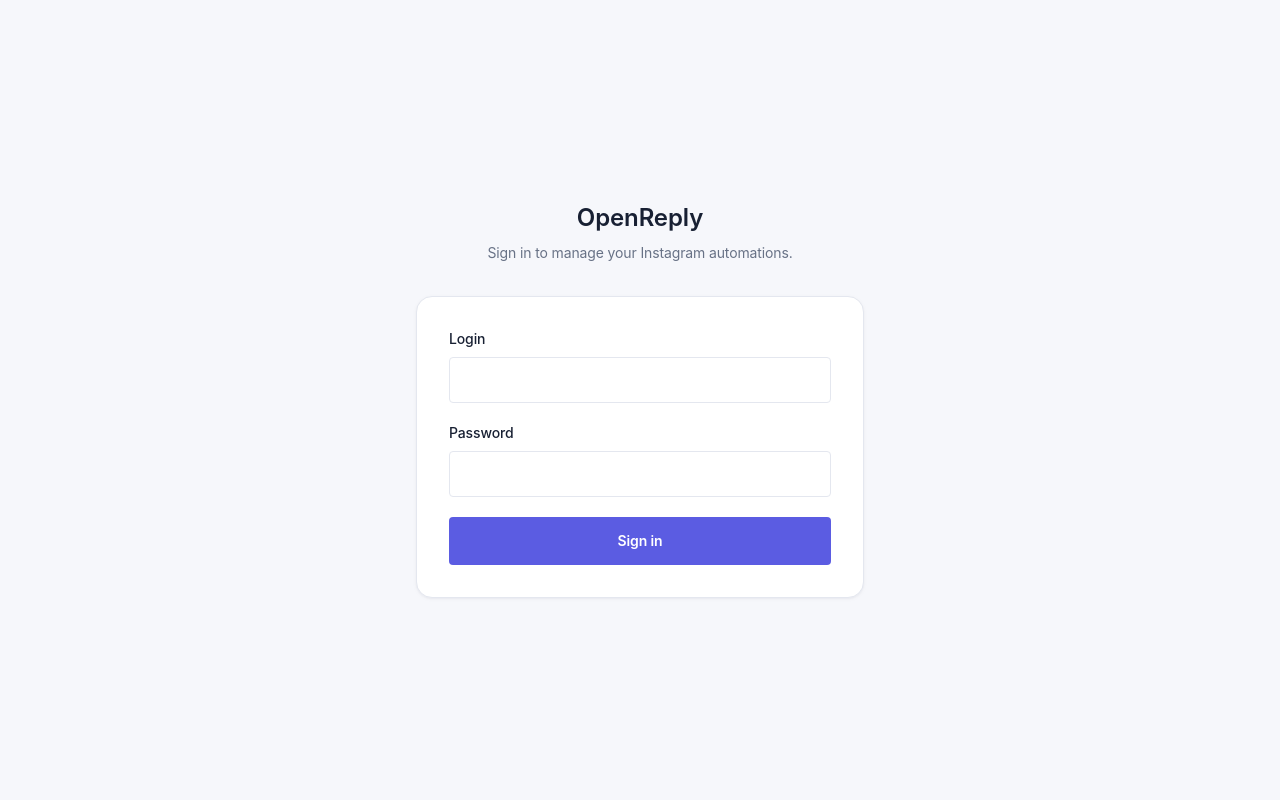
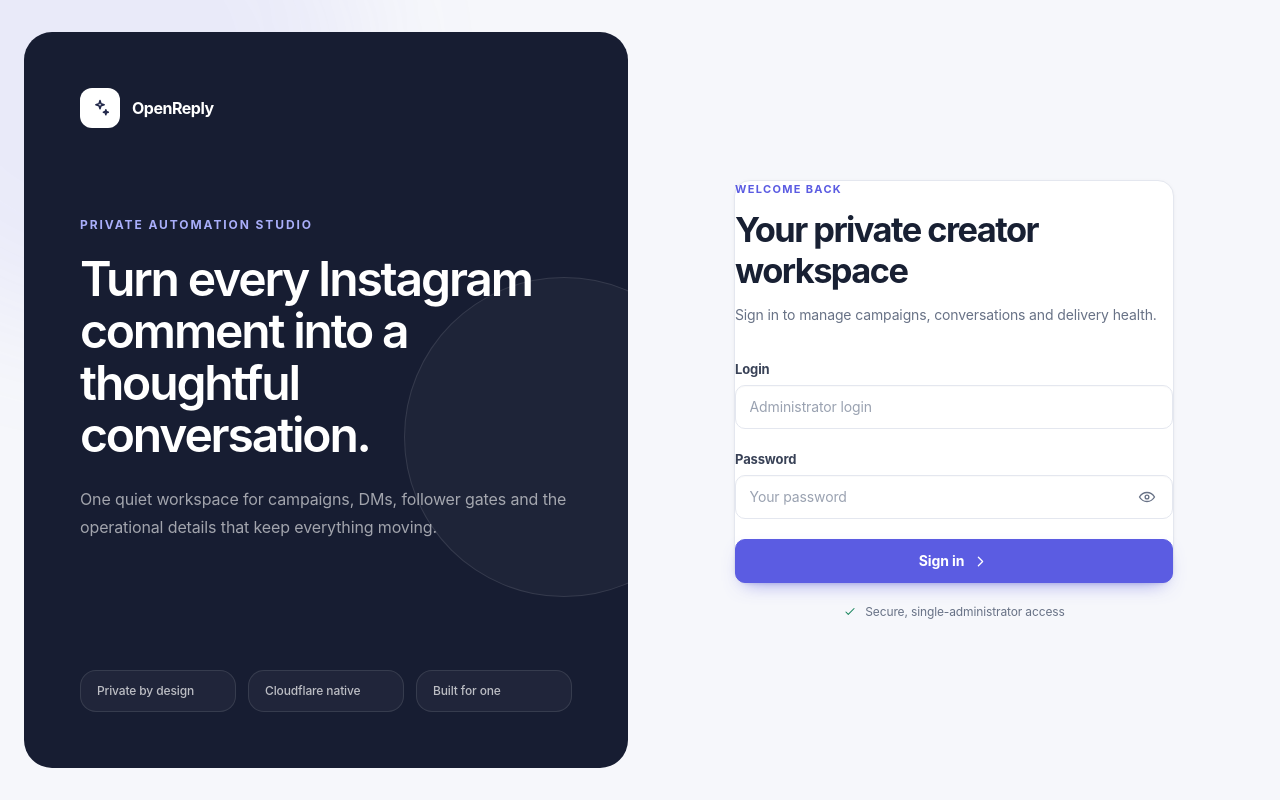
Before and after one commit to delta240mvt/InstaScaler, a Next.js app: page /login in a window 1280 px wide. Built offline with nearby package versions, Linux system fonts and the light colour scheme.

Commit message:
feat: polish navigation and login UIX

```diff
--- a/app/layout.tsx
+++ b/app/layout.tsx
@@ -12,7 +12,7 @@ export default function RootLayout({
   children: React.ReactNode;
 }>) {
   return (
-    <html lang="en" className="h-full dark">
+    <html lang="en" className="h-full">
       <body className="min-h-full bg-background text-foreground font-sans antialiased">
         {children}
       </body>
--- a/app/login/page.tsx
+++ b/app/login/page.tsx
@@ -1,37 +1,43 @@
 import AdminLoginForm from "@/components/admin-login-form";
+import { Icon } from "@/components/ui-icons";
 import { safeCallbackUrl } from "@/lib/admin-auth/callback-url";
 
-export const metadata = {
-  title: "Login - OpenReply",
-  description: "Sign in to manage Instagram comment-to-DM campaigns.",
-};
+export const metadata = { title: "Login - OpenReply", description: "Sign in to manage Instagram comment-to-DM campaigns." };
 
-export default async function LoginPage({
-  searchParams,
-}: {
-  searchParams: Promise<{
-    callbackUrl?: string;
-  }>;
-}) {
-  const params = await searchParams;
-  const callbackUrl = safeCallbackUrl(params.callbackUrl);
+export default async function LoginPage({ searchParams }: { searchParams: Promise<{ callbackUrl?: string }> }) {
+  const callbackUrl = safeCallbackUrl((await searchParams).callbackUrl);
+  return <main className="relative min-h-dvh overflow-hidden bg-[#f6f7fb] px-4 py-5 sm:px-6 sm:py-8 lg:grid lg:grid-cols-2 lg:gap-6">
+    <div aria-hidden="true" className="pointer-events-none absolute -left-40 -top-48 h-[520px] w-[520px] rounded-full bg-accent/8 blur-3xl" />
+    <section className="relative hidden overflow-hidden rounded-[28px] bg-[#171d32] p-10 text-white lg:flex lg:min-h-[calc(100dvh-4rem)] lg:flex-col lg:justify-between xl:p-14">
+      <div aria-hidden="true" className="absolute -right-24 top-1/3 h-80 w-80 rounded-full border border-white/10 bg-white/[0.03]" />
+      <div className="relative flex items-center gap-3">
+        <span className="grid h-10 w-10 place-items-center rounded-xl bg-white text-[#22284a]"><Icon name="sparkles" size={20} /></span>
+        <span className="text-base font-bold tracking-[-0.03em]">OpenReply</span>
+      </div>
+      <div className="relative max-w-xl pb-10">
+        <p className="mb-5 text-xs font-bold uppercase tracking-[0.16em] text-[#a9aefa]">Private automation studio</p>
+        <h1 className="text-4xl font-semibold leading-[1.08] tracking-[-0.045em] xl:text-5xl">Turn every Instagram comment into a thoughtful conversation.</h1>
+        <p className="mt-6 max-w-lg text-base leading-7 text-white/60">One quiet workspace for campaigns, DMs, follower gates and the operational details that keep everything moving.</p>
+      </div>
+      <div className="relative grid grid-cols-3 gap-3">
+        {["Private by design", "Cloudflare native", "Built for one"].map((label) => <div key={label} className="rounded-2xl border border-white/10 bg-white/[0.04] px-4 py-3 text-xs font-medium text-white/70">{label}</div>)}
+      </div>
+    </section>
 
-  return (
-    <div className="min-h-screen flex items-center justify-center px-6">
-      <div className="w-full max-w-md">
-        <div className="text-center mb-8">
-          <h1 className="text-2xl font-semibold text-foreground">
-            OpenReply
-          </h1>
-          <p className="text-muted text-sm leading-relaxed mt-2">
-            Sign in to manage your Instagram automations.
-          </p>
+    <section className="relative flex min-h-[calc(100dvh-2.5rem)] items-center justify-center py-6 lg:min-h-0 lg:py-0">
+      <div className="w-full max-w-[440px]">
+        <div className="mb-8 flex items-center gap-3 lg:hidden">
+          <span className="grid h-10 w-10 place-items-center rounded-xl bg-accent text-white shadow-lg shadow-accent/20"><Icon name="sparkles" size={19} /></span>
+          <span className="text-base font-bold tracking-[-0.03em]">OpenReply</span>
         </div>
-
-        <div className="panel rounded p-8 shadow-black/40">
-          <AdminLoginForm callbackUrl={callbackUrl} />
+        <div className="app-card p-5 shadow-[var(--app-shadow-lg)] sm:p-8 lg:border-0 lg:bg-transparent lg:p-0 lg:shadow-none">
+          <p className="app-kicker">Welcome back</p>
+          <h2 className="mt-3 text-3xl font-bold tracking-[-0.045em] text-foreground sm:text-[2.15rem]">Your private creator workspace</h2>
+          <p className="mt-3 text-sm leading-6 text-muted">Sign in to manage campaigns, conversations and delivery health.</p>
+          <div className="mt-8"><AdminLoginForm callbackUrl={callbackUrl} /></div>
         </div>
+        <p className="mt-5 flex items-center justify-center gap-2 text-center text-xs text-muted"><Icon name="check" size={14} className="text-success" />Secure, single-administrator access</p>
       </div>
-    </div>
-  );
+    </section>
+  </main>;
 }
--- a/components/admin-login-form.tsx
+++ b/components/admin-login-form.tsx
@@ -5,6 +5,7 @@ import { useState } from "react";
 import { createCoreApi } from "@/lib/core-api/client";
 import { CoreApiError } from "@/lib/core-api/errors";
 import { safeCallbackUrl } from "@/lib/admin-auth/callback-url";
+import { Icon } from "@/components/ui-icons";
 
 export function validateAdminCredentials(login: string, password: string): string | null {
   return login.trim() && password ? null : "Enter login and password.";
@@ -25,6 +26,7 @@ export default function AdminLoginForm({ callbackUrl }: { callbackUrl?: string }
   const [password, setPassword] = useState("");
   const [error, setError] = useState<string | null>(null);
   const [submitting, setSubmitting] = useState(false);
+  const [showPassword, setShowPassword] = useState(false);
 
   async function submit(event: React.FormEvent<HTMLFormElement>) {
     event.preventDefault();
@@ -49,8 +51,8 @@ export default function AdminLoginForm({ callbackUrl }: { callbackUrl?: string }
 
   return (
     <form onSubmit={submit} className="space-y-5" noValidate>
-      <div className="space-y-2">
-        <label htmlFor="login" className="block text-sm font-medium text-foreground">Login</label>
+      <div className="space-y-1.5">
+        <label htmlFor="login" className="app-label">Login</label>
         <input
           id="login"
           name="login"
@@ -58,29 +60,27 @@ export default function AdminLoginForm({ callbackUrl }: { callbackUrl?: string }
           onChange={(event) => setLogin(event.target.value)}
           autoComplete="username"
           required
-          className="w-full rounded border border-border bg-surface px-4 py-3 text-sm text-foreground outline-none transition-colors focus:border-accent/40"
+          placeholder="Administrator login"
+          className="app-field"
         />
       </div>
-      <div className="space-y-2">
-        <label htmlFor="password" className="block text-sm font-medium text-foreground">Password</label>
-        <input
-          id="password"
-          name="password"
-          type="password"
-          value={password}
-          onChange={(event) => setPassword(event.target.value)}
-          autoComplete="current-password"
-          required
-          className="w-full rounded border border-border bg-surface px-4 py-3 text-sm text-foreground outline-none transition-colors focus:border-accent/40"
-        />
+      <div className="space-y-1.5">
+        <label htmlFor="password" className="app-label">Password</label>
+        <div className="relative">
+          <input id="password" name="password" type={showPassword ? "text" : "password"} value={password} onChange={(event) => setPassword(event.target.value)} autoComplete="current-password" required placeholder="Your password" className="app-field pr-12" />
+          <button type="button" onClick={() => setShowPassword((visible) => !visible)} aria-label={showPassword ? "Hide password" : "Show password"} className="absolute right-1 top-1/2 grid min-h-11 min-w-11 -translate-y-1/2 place-items-center rounded-lg text-muted hover:bg-surface-hover hover:text-foreground">
+            <Icon name="eye" size={18} className={showPassword ? "hidden" : "block"} />
+            <Icon name="eyeOff" size={18} className={showPassword ? "block" : "hidden"} />
+          </button>
+        </div>
       </div>
-      {error && <p role="alert" className="text-sm text-error">{error}</p>}
+      {error && <p role="alert" className="flex items-start gap-2 rounded-xl border border-error/15 bg-error/6 px-3 py-2.5 text-sm text-error"><Icon name="alert" size={16} className="mt-0.5 shrink-0" />{error}</p>}
       <button
         type="submit"
         disabled={submitting}
-        className="inline-flex w-full items-center justify-center rounded bg-accent px-6 py-3.5 text-sm font-semibold text-white transition-colors hover:bg-accent-hover disabled:opacity-50"
+        className="app-button app-button-primary w-full"
       >
-        {submitting ? "Signing in..." : "Sign in"}
+        {submitting ? <><span className="h-4 w-4 animate-spin rounded-full border-2 border-white/35 border-t-white" />Signing in...</> : <>Sign in<Icon name="arrowRight" size={17} /></>}
       </button>
     </form>
   );
--- a/components/dashboard-shell.tsx
+++ b/components/dashboard-shell.tsx
@@ -30,7 +30,7 @@ export default function DashboardShell({
       .catch(() => { router.replace("/login"); router.refresh(); });
   }, [router]);
 
-  if (!sessionChecked) return <div className="min-h-dvh bg-background" aria-label="Checking session" />;
+  if (!sessionChecked) return <div className="flex min-h-dvh items-center justify-center bg-background" aria-label="Checking session"><div className="h-8 w-8 animate-spin rounded-full border-2 border-border border-t-accent" /></div>;
 
   return (
     // h-dvh, not h-screen: on mobile browsers the URL bar eats into 100vh, which
@@ -49,7 +49,7 @@ export default function DashboardShell({
         />
 
         <main className="flex-1 overflow-y-auto">
-          <div className="px-4 lg:px-8 py-5 sm:py-6 max-w-7xl mx-auto">
+          <div className="mx-auto w-full max-w-[1440px] px-3 py-5 sm:px-6 sm:py-7 lg:px-8 lg:py-8">
             {children}
           </div>
         </main>
--- a/components/sidebar.tsx
+++ b/components/sidebar.tsx
@@ -1,89 +1,90 @@
 "use client";
-
-/**
- * Sidebar Navigation
- *
- * Text-only navigation for the single administrator.
- */
 
 import Link from "next/link";
 import { usePathname } from "next/navigation";
+import { useEffect } from "react";
+import { Icon, type IconName } from "@/components/ui-icons";
 
-const navItems = [
-  { label: "Dashboard", href: "/dashboard" },
-  { label: "Overview", href: "/overview" },
-  { label: "Inbox", href: "/inbox" },
-  { label: "Campaigns", href: "/campaigns" },
-  { label: "DM Logs", href: "/logs" },
-  { label: "Settings", href: "/settings" },
-  { label: "Diagnostics", href: "/diagnostics" },
+const navGroups: Array<{ label: string; items: Array<{ label: string; href: string; icon: IconName }> }> = [
+  { label: "Workspace", items: [
+    { label: "Dashboard", href: "/dashboard", icon: "dashboard" },
+    { label: "Overview", href: "/overview", icon: "overview" },
+    { label: "Inbox", href: "/inbox", icon: "inbox" },
+    { label: "Campaigns", href: "/campaigns", icon: "campaigns" },
+  ] },
+  { label: "Operations", items: [
+    { label: "DM Logs", href: "/logs", icon: "logs" },
+    { label: "Diagnostics", href: "/diagnostics", icon: "diagnostics" },
+    { label: "Settings", href: "/settings", icon: "settings" },
+  ] },
 ];
 
-interface SidebarProps {
-  isOpen: boolean;
-  onClose: () => void;
-}
+interface SidebarProps { isOpen: boolean; onClose: () => void }
 
-export default function Sidebar({
-  isOpen,
-  onClose,
-}: SidebarProps) {
+export default function Sidebar({ isOpen, onClose }: SidebarProps) {
   const pathname = usePathname();
 
-  return (
-    <>
-      {/* Mobile overlay */}
-      {isOpen && (
-        <div
-          className="fixed inset-0 z-40 bg-black/60 lg:hidden"
+  useEffect(() => {
+    if (!isOpen) return;
+    const onKeyDown = (event: KeyboardEvent) => { if (event.key === "Escape") onClose(); };
+    document.addEventListener("keydown", onKeyDown);
+    return () => document.removeEventListener("keydown", onKeyDown);
+  }, [isOpen, onClose]);
+
+  return <>
+    <button
+      type="button"
+      aria-label="Close navigation backdrop"
+      tabIndex={isOpen ? 0 : -1}
+      className={`fixed inset-0 z-40 bg-[#11172b]/35 backdrop-blur-[2px] transition-opacity lg:hidden ${isOpen ? "opacity-100" : "pointer-events-none opacity-0"}`}
       onClick={onClose}
     />
-      )}
-
     <aside
-        className={`
-          fixed top-0 left-0 z-50 h-dvh w-64 max-w-[85vw] shrink-0 bg-surface border-r border-border flex flex-col
-          transition-transform duration-200 ease-out
-          lg:h-full lg:translate-x-0 lg:static lg:z-auto
-          ${isOpen ? "translate-x-0" : "-translate-x-full"}
-        `}
+      role={isOpen ? "dialog" : undefined}
+      aria-modal={isOpen ? true : undefined}
+      aria-label="Primary navigation"
+      className={`fixed inset-y-0 left-0 z-50 flex h-dvh w-[248px] max-w-[86vw] shrink-0 flex-col border-r border-border bg-white shadow-2xl shadow-slate-950/10 transition-transform duration-200 ease-out lg:static lg:z-auto lg:h-full lg:translate-x-0 lg:shadow-none ${isOpen ? "translate-x-0" : "-translate-x-full"}`}
     >
-        <div className="px-6 py-5 border-b border-border">
-          <Link href="/dashboard" className="text-base font-semibold">
-            OpenReply
+      <div className="flex h-20 items-center justify-between px-5">
+        <Link href="/dashboard" onClick={onClose} className="group flex min-h-11 items-center gap-3 rounded-xl pr-2">
+          <span className="grid h-9 w-9 place-items-center rounded-xl bg-accent text-white shadow-md shadow-accent/20">
+            <Icon name="sparkles" size={18} />
+          </span>
+          <span>
+            <span className="block text-[15px] font-bold tracking-[-0.03em] text-foreground">OpenReply</span>
+            <span className="block text-[10px] font-semibold uppercase tracking-[0.12em] text-muted">Creator studio</span>
+          </span>
         </Link>
+        <button type="button" aria-label="Close navigation" onClick={onClose} className="grid min-h-11 min-w-11 place-items-center rounded-xl text-muted hover:bg-surface-hover hover:text-foreground lg:hidden">
+          <Icon name="close" size={20} />
+        </button>
       </div>
 
-        <nav className="flex-1 px-3 py-4 space-y-1 overflow-y-auto">
-          {navItems.map((item) => {
-            const isActive =
-              pathname === item.href || pathname.startsWith(item.href + "/");
-            return (
-              <Link
-                key={item.href}
-                href={item.href}
-                onClick={onClose}
-                aria-current={isActive ? "page" : undefined}
-                className={`
-                  block px-3 py-2.5 rounded text-sm
-                  ${
-                    isActive
-                      ? "bg-surface-hover text-foreground font-medium"
-                      : "text-muted hover:text-foreground hover:bg-surface-hover"
-                  }
-                `}
-              >
-                {item.label}
-              </Link>
-            );
+      <nav className="flex-1 space-y-6 overflow-y-auto px-3 pb-5 pt-2" aria-label="Main menu">
+        {navGroups.map((group) => <div key={group.label}>
+          <p className="mb-2 px-3 text-[10px] font-bold uppercase tracking-[0.14em] text-[#929bad]">{group.label}</p>
+          <div className="space-y-1">
+            {group.items.map((item) => {
+              const active = pathname === item.href || pathname.startsWith(`${item.href}/`);
+              return <Link key={item.href} href={item.href} onClick={onClose} aria-current={active ? "page" : undefined} className={`group relative flex min-h-11 items-center gap-3 rounded-xl px-3 text-sm font-medium transition-colors ${active ? "bg-accent/8 text-accent" : "text-muted hover:bg-surface-hover hover:text-foreground"}`}>
+                {active && <span className="absolute inset-y-2 left-0 w-0.5 rounded-full bg-accent" />}
+                <Icon name={item.icon} size={18} className={active ? "text-accent" : "text-[#8791a4] group-hover:text-foreground"} />
+                <span>{item.label}</span>
+              </Link>;
             })}
+          </div>
+        </div>)}
       </nav>
 
-        <div className="px-5 py-4 border-t border-border">
-          <p className="text-sm text-foreground">Administrator</p>
-          <p className="text-xs text-muted">Cloudflare native</p>
+      <div className="m-3 rounded-2xl border border-border bg-[#f8f9fc] p-3.5">
+        <div className="flex items-center gap-3">
+          <span className="grid h-9 w-9 place-items-center rounded-full bg-foreground text-xs font-bold text-white">A</span>
+          <span className="min-w-0 flex-1">
+            <span className="block truncate text-xs font-semibold text-foreground">Administrator</span>
+            <span className="mt-0.5 flex items-center gap-1.5 text-[11px] text-muted"><span className="h-1.5 w-1.5 rounded-full bg-success" />Cloudflare native</span>
+          </span>
+        </div>
       </div>
     </aside>
-    </>
-  );
+  </>;
 }
--- a/components/top-bar.tsx
+++ b/components/top-bar.tsx
@@ -1,67 +1,43 @@
 "use client";
 
-/**
- * Top Bar
- *
- * Page title, mobile hamburger, and connection status.
- */
+import { usePathname } from "next/navigation";
+import { Icon } from "@/components/ui-icons";
 
-import { usePathname } from "next/navigation";
-
-const pageTitles: Record<string, string> = {
-  "/dashboard": "Dashboard",
-  "/campaigns": "Campaigns",
-  "/campaigns/new": "New Campaign",
-  "/automations": "Campaigns",
-  "/automations/new": "New Campaign",
-  "/logs": "DM Logs",
-  "/settings": "Settings",
-  "/diagnostics": "Diagnostics",
+const pageTitles: Record<string, { title: string; eyebrow: string }> = {
+  "/dashboard": { title: "Dashboard", eyebrow: "Workspace" },
+  "/overview": { title: "Instagram overview", eyebrow: "Analytics" },
+  "/inbox": { title: "Inbox", eyebrow: "Conversations" },
+  "/campaigns": { title: "Campaigns", eyebrow: "Automations" },
+  "/campaigns/new": { title: "New campaign", eyebrow: "Automations" },
+  "/automations": { title: "Campaigns", eyebrow: "Automations" },
+  "/automations/new": { title: "New campaign", eyebrow: "Automations" },
+  "/logs": { title: "DM logs", eyebrow: "Operations" },
+  "/settings": { title: "Settings", eyebrow: "Workspace" },
+  "/diagnostics": { title: "Diagnostics", eyebrow: "Operations" },
 };
 
-interface TopBarProps {
-  onMenuClick: () => void;
-  instagramUsername: string | null;
-  instagramAccountCount: number;
-}
+interface TopBarProps { onMenuClick: () => void; instagramUsername: string | null; instagramAccountCount: number }
 
-export default function TopBar({
-  onMenuClick,
-  instagramUsername,
-  instagramAccountCount,
-}: TopBarProps) {
+export default function TopBar({ onMenuClick, instagramUsername, instagramAccountCount }: TopBarProps) {
   const pathname = usePathname();
-  const title = pageTitles[pathname] ?? "Dashboard";
+  const exact = pageTitles[pathname];
+  const root = Object.entries(pageTitles).find(([path]) => pathname.startsWith(`${path}/`))?.[1];
+  const page = exact ?? root ?? pageTitles["/dashboard"];
 
-  return (
-    <header className="sticky top-0 z-30 flex items-center justify-between gap-3 h-16 px-4 lg:px-8 border-b border-border bg-background">
-      <div className="flex min-w-0 items-center gap-3 sm:gap-4">
-        <button
-          onClick={onMenuClick}
-          className="lg:hidden shrink-0 px-2.5 py-1.5 rounded border border-border text-sm text-muted hover:text-foreground"
-          aria-label="Toggle sidebar"
-        >
-          Menu
+  return <header className="sticky top-0 z-30 flex h-16 shrink-0 items-center justify-between gap-3 border-b border-border/80 bg-white/92 px-3 backdrop-blur-xl sm:px-6 lg:h-20 lg:px-8">
+    <div className="flex min-w-0 items-center gap-2.5 sm:gap-4">
+      <button type="button" onClick={onMenuClick} className="grid min-h-11 min-w-11 shrink-0 place-items-center rounded-xl border border-border bg-white text-muted shadow-sm hover:bg-surface-hover hover:text-foreground lg:hidden" aria-label="Open navigation">
+        <Icon name="menu" size={20} />
       </button>
-        <h1 className="truncate text-base font-semibold sm:text-lg">{title}</h1>
+      <div className="min-w-0">
+        <p className="hidden text-[10px] font-bold uppercase tracking-[0.12em] text-muted sm:block">{page.eyebrow}</p>
+        <h1 className="truncate text-[15px] font-bold tracking-[-0.025em] text-foreground sm:text-lg">{page.title}</h1>
+      </div>
     </div>
 
-      {instagramAccountCount > 0 ? (
-        <p className="shrink-0 truncate text-sm text-muted">
-          {instagramAccountCount > 1
-            ? `${instagramAccountCount} accounts`
-            : `@${instagramUsername}`}
-        </p>
-      ) : (
-        <a
-          href="/api/instagram/connect"
-          className="shrink-0 whitespace-nowrap text-sm font-medium px-3 py-1.5 rounded bg-accent text-white hover:bg-accent-hover"
-        >
-          {/* Full label needs more room than a 360px header has to spare. */}
-          <span className="sm:hidden">Connect</span>
-          <span className="hidden sm:inline">Connect Instagram</span>
-        </a>
-      )}
-    </header>
-  );
+    {instagramAccountCount > 0 ? <div className="flex min-h-10 shrink-0 items-center gap-2 rounded-full border border-border bg-surface-hover/70 px-2.5 sm:px-3">
+      <span className="relative grid h-7 w-7 place-items-center rounded-full bg-gradient-to-br from-[#7668ed] to-[#4b4fc4] text-white"><Icon name="instagram" size={14} /><span className="absolute -right-0.5 -top-0.5 h-2.5 w-2.5 rounded-full border-2 border-white bg-success" /></span>
+      <span className="hidden max-w-36 truncate text-xs font-semibold text-foreground sm:block">{instagramAccountCount > 1 ? `${instagramAccountCount} accounts` : `@${instagramUsername}`}</span>
+    </div> : <a href="/api/instagram/connect" className="app-button app-button-primary min-h-10 px-3 sm:px-4"><Icon name="instagram" size={17} /><span className="hidden sm:inline">Connect Instagram</span><span className="sm:hidden">Connect</span></a>}
+  </header>;
 }
```
Also changed, not shown: 2 other files (tests, documents, lock files or other folders). Lines whose indentation alone changed are shown as unchanged.
